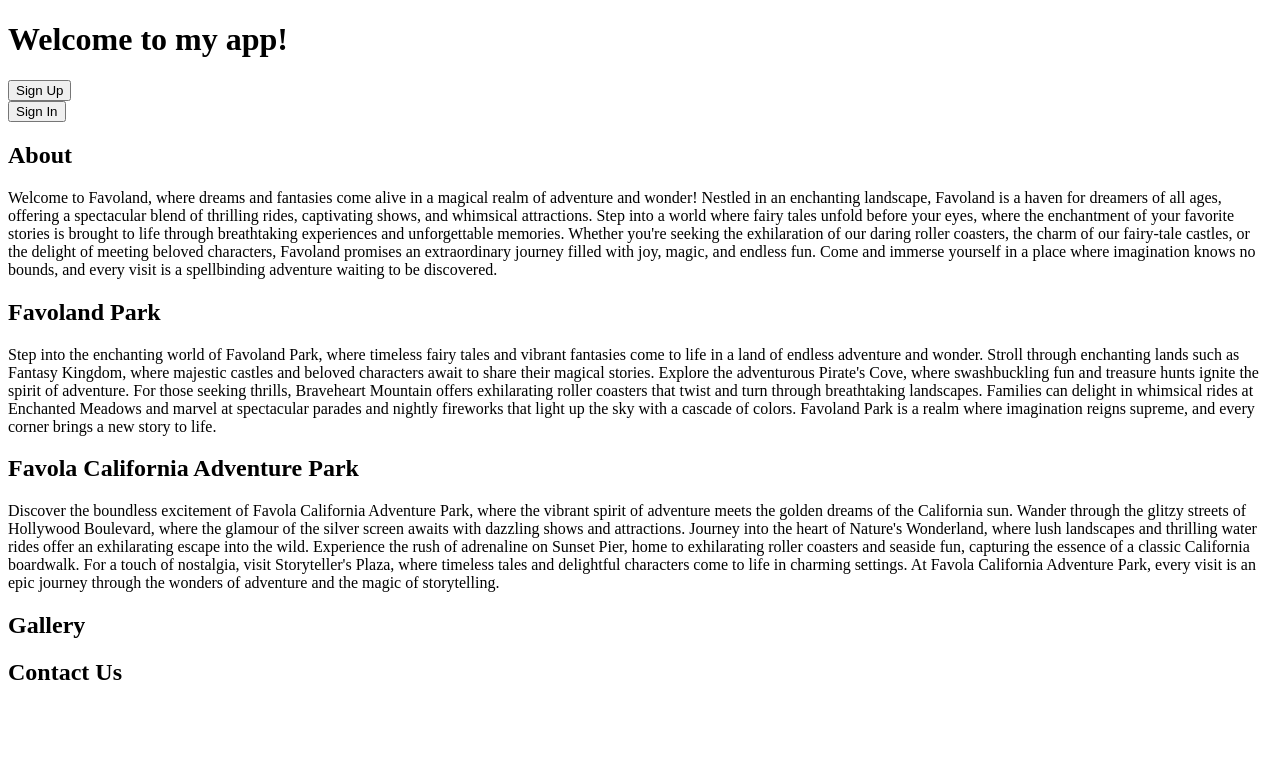
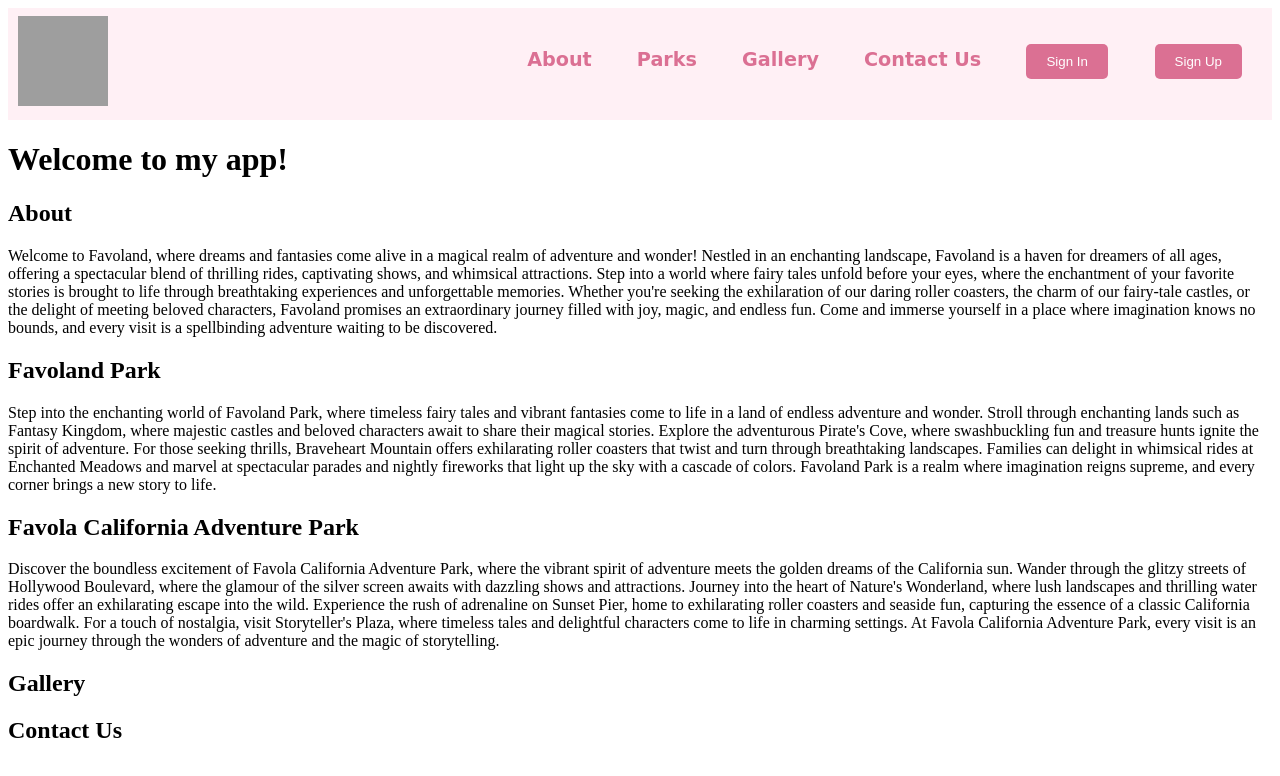
Before and after one commit to byzarsln/Favoland-Website, a website: page public/index.html in a window 1280 px wide. Drawn offline with Linux system fonts and the light colour scheme; grey boxes are pictures that could not be loaded.

Commit message:
added navbar

```diff
--- a/public/index.html
+++ b/public/index.html
@@ -10,16 +10,28 @@
 </head>
 
 <body>
+  <div class="container">
+    <nav>
+      <img class="icon" src="../images/favoland_icon.png" width="90" height="90">
+      <ul>
+        <li><a href="#about">About</a></li>
+        <li><a href="#parks">Parks</a></li>
+        <li><a href="#gallery">Gallery</a></li>
+        <li><a href="#contact">Contact Us</a></li>
+        <li>
+          <a href="/signin">
+            <button>Sign In</button>
+          </a>
+        </li>
+        <li>
+          <a href="/signup">
+            <button>Sign Up</button>
+          </a>
+        </li>
+      </ul>
+    </nav>
+  </div>
   <h1>Welcome to my app!</h1>
-  <div>
-    <a href="/signup">
-      <button>Sign Up</button>
-    </a>
-    <br />
-    <a href="/signin">
-      <button>Sign In</button>
-    </a>
-  </div>
   <div id="about">
     <h2>About</h2>
     <p>
--- a/public/styles/index.css
+++ b/public/styles/index.css
@@ -0,0 +1,48 @@
+.container{
+    padding: 0;
+    margin: 0;
+    box-sizing: border-box;
+    font-family: cursive;
+    height: 14vh;
+    width: 100%;
+    background-color: #fff0f5;
+    background-size: cover;
+    background-position: center;
+}
+
+nav {
+    display: flex;
+    align-items: center;
+    justify-content: space-between;
+    padding-top: 0.5rem;
+    padding-right: 10px;
+    padding-left: 10px;
+}
+
+nav ul li {
+    list-style-type: none;
+    display: inline;
+    padding: 10px 20px;
+}
+
+nav ul li a {
+    text-decoration: none;
+    color: #db7093;
+    font-size: 1.2rem;
+    font-weight: bold;
+}
+
+.favoland {
+    color: #db7093;
+    font-size: 1.2rem;
+    font-weight: bold;
+}
+
+button {
+    background-color: #db7093;
+    color: white;
+    border: none;
+    padding: 10px 20px;
+    border-radius: 5px;
+    cursor: pointer;
+}
```
Also changed, not shown: 1 other file.
